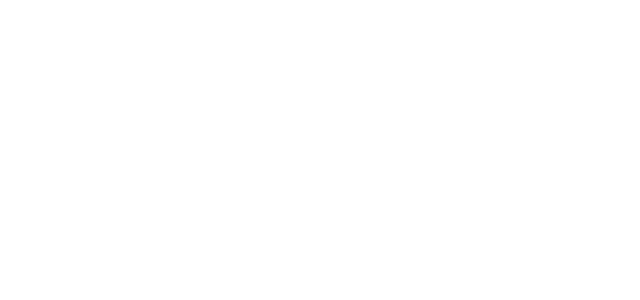
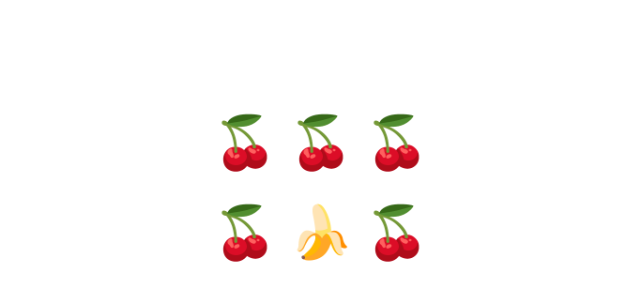
Before and after one commit to Tally2014/React-slots-machine, a React (Vite) app: page / in a window 1280 px wide. Shown: the part 214-514 px from the top of the page, without its empty margins (319-959 px from the left). Built offline with nearby package versions, Linux system fonts and the light colour scheme.

Commit message:
Add Basic Slots components

```diff
--- a/src/Slots.jsx
+++ b/src/Slots.jsx
@@ -3,7 +3,7 @@ import React from 'react'
 function Slots(props) {
   return (
     <div>
-        <h1></h1>
+        <h1>{props.val1} {props.val2} {props.val3}</h1>
     </div>
   )
 }
```
